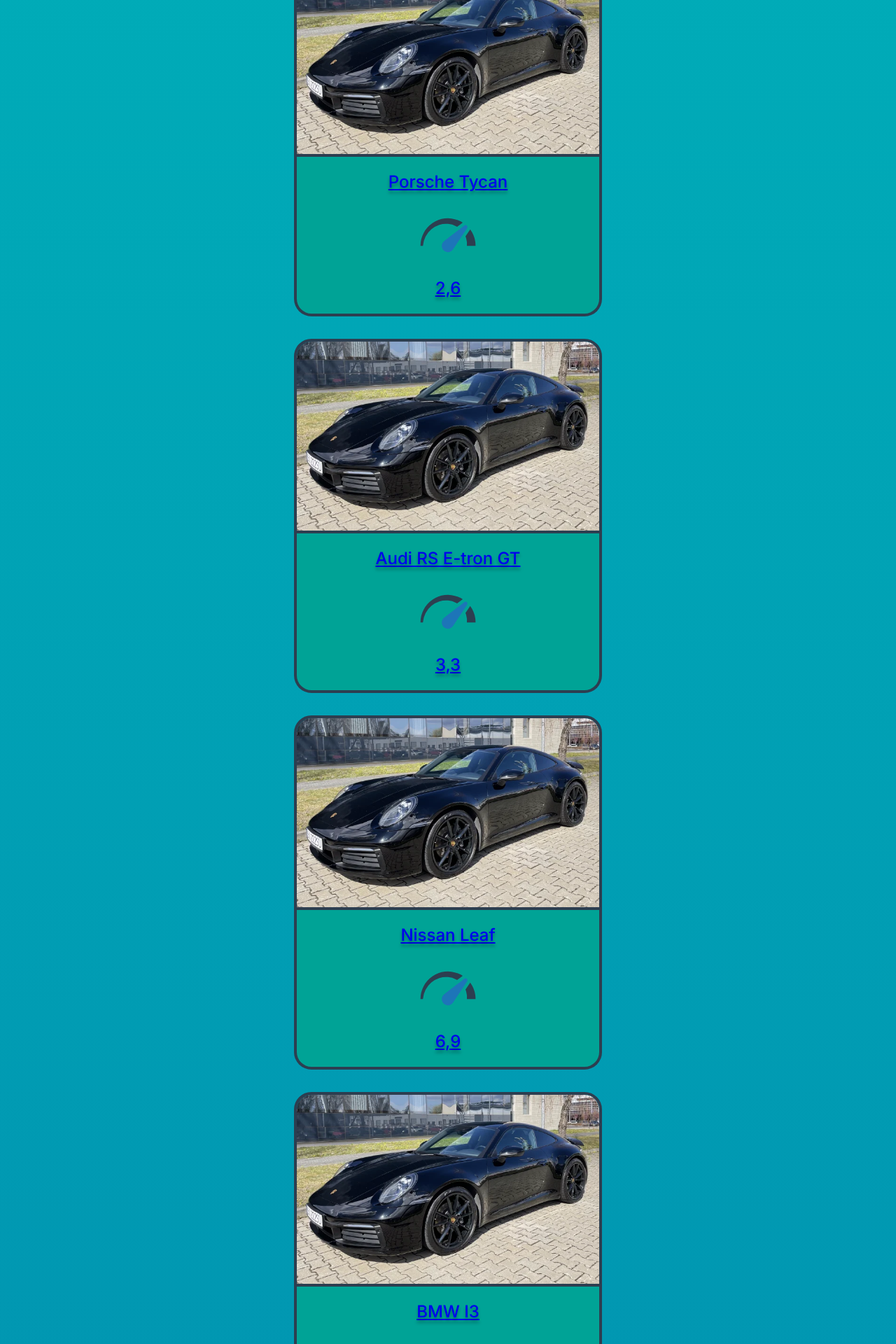
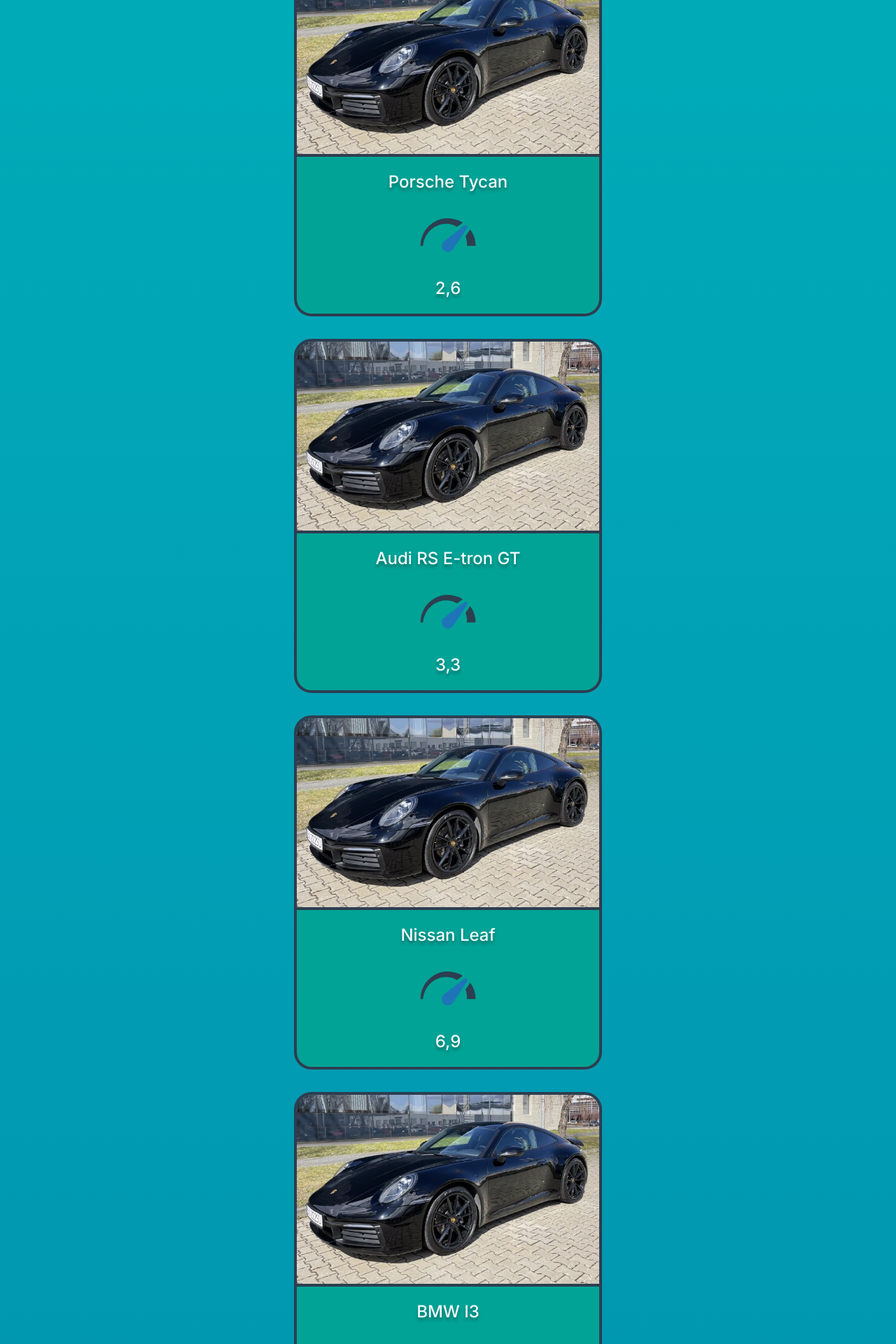
Before and after one commit to PiotrCiosmak/Electric-Car-Rental, a PHP site: page /our_cars in a window 1280 px wide. Shown: the part 522-2442 px from the top of the page at 70% size. Run offline with PHP 8.4, Linux system fonts and the light colour scheme; some libraries are stand-ins or nearby versions.

Commit message:
our cars bug fix

```diff
--- a/public/css/style.css
+++ b/public/css/style.css
@@ -293,7 +293,7 @@
     filter: drop-shadow(0 4px 4px rgba(0, 0, 0, 0.25));
 }
 
-/*DONE: our cars*/
+/*TO DELETE*/
 .row-of-cars {
     margin-left: auto;
     margin-right: auto;
@@ -308,7 +308,7 @@
 }
 
 /*DONE: our cars*/
-#cars {
+.cars {
     display: flex;
     flex-direction: row;
     flex-wrap: wrap;
@@ -354,8 +354,14 @@
     color: #AD3E42;
 }
 
+/*TO DELETEs*/
+.row-of-cars > a {
+    text-decoration: none;
+    color: #F3FAFF;
+}
+
 /*DONE: our cars*/
-.row-of-cars > a {
+.cars > a {
     text-decoration: none;
     color: #F3FAFF;
 }
--- a/public/views/our_cars.php
+++ b/public/views/our_cars.php
@@ -48,7 +48,7 @@
             </div>
         </header>
 
-        <div class="cars" id="cars">
+        <div class="cars">
             <a href="porsche_tycan">
                 <div class="car">
                     <img src="public/img/porche.webp">
```
